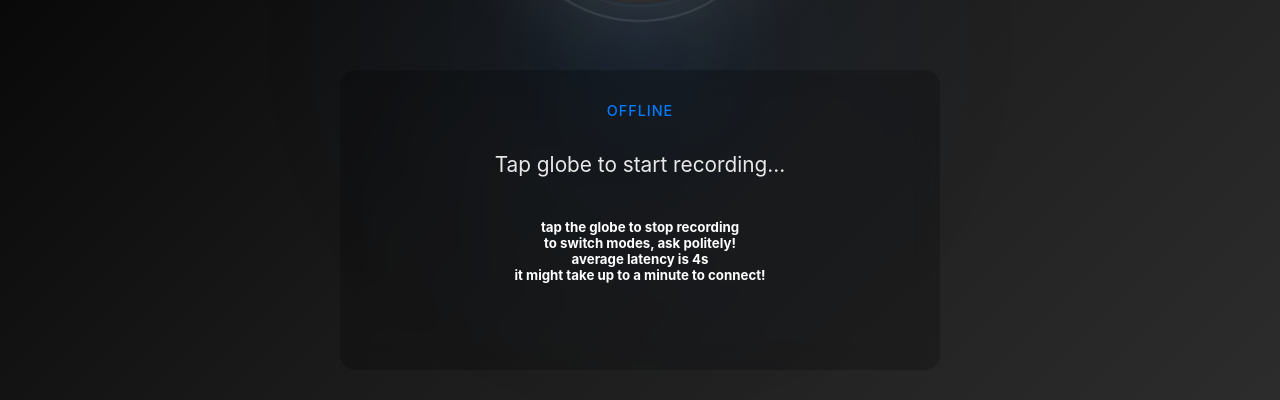
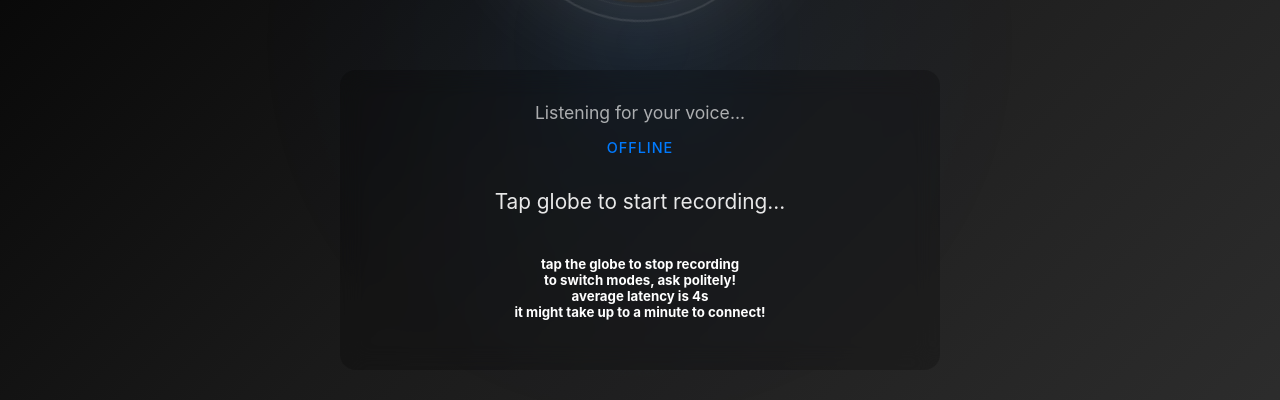
Before and after one commit to tylertzm/KnowledgeOS, a React (Create React App) app in the folder frontend/: page / in a window 1280 px wide. Both pictures are taken after a click on the element 640 px from the left and 240 px from the top of the page. Shown: the part 358-758 px from the top of the page. Built offline with nearby package versions, Linux system fonts and the light colour scheme; no server answers; a web font is replaced by a local one.

Commit message:
sessions

```diff
--- a/frontend/src/App.tsx
+++ b/frontend/src/App.tsx
@@ -107,6 +107,18 @@ const TextDisplay = styled.div`
     padding: 1.5rem;
     margin: 1rem 0;
     height: 250px;
+  }
+`;
+
+const ListeningIndicator = styled.div`
+  font-size: 1.1rem;
+  font-weight: 400;
+  color: rgba(255, 255, 255, 0.7);
+  margin-bottom: 1rem;
+  animation: loading-fade 1.5s ease-in-out infinite;
+
+  body.light-mode & {
+    color: rgba(29, 29, 31, 0.7);
   }
 `;
 
@@ -377,11 +389,16 @@ export const App: React.FC = () => {
             onAudioData={handleAudioData}
           />
           <TextDisplay>
+            {isRecording && (
+              <ListeningIndicator>
+                Listening for your voice...
+              </ListeningIndicator>
+            )}
             <ModeIndicator>
               {status.mode === 'Transcription' ? 'Multilingual Transcription' : status.mode}
             </ModeIndicator>
             <Transcription isEmpty={!status.transcription}>
-              {status.transcription || 'Listening for your voice...'}
+              {status.transcription || 'No transcription available yet.'}
             </Transcription>
             {status.response && ['AI', 'WebSearch'].includes(status.mode) && (
               <Response mode={status.mode.toLowerCase()}>
```
